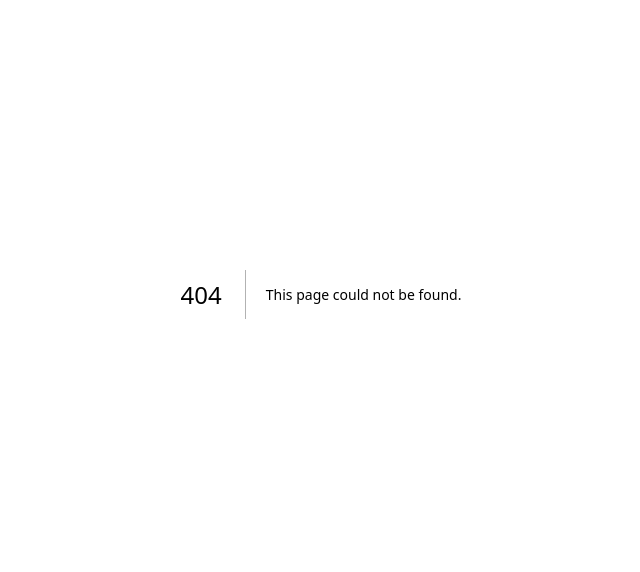
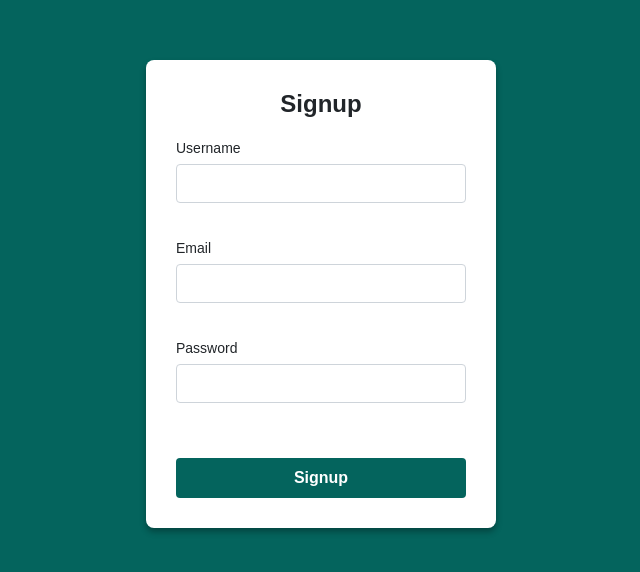
Before and after one commit to Takehit0Matsuda/finalproject2, a Next.js app in the folder finalproject/: page /signup in a window 1280 px wide. Before the commit this address had no page. Shown: the part 106-678 px from the top of the page, without its empty margins (319-959 px from the left). Built offline with nearby package versions, Linux system fonts and the light colour scheme.

Commit message:
add feature login and signup

```diff
--- a/finalproject/package.json
+++ b/finalproject/package.json
@@ -9,6 +9,8 @@
     "lint": "next lint"
   },
   "dependencies": {
+    "@hookform/resolvers": "^3.1.1",
+    "@next-auth/mongodb-adapter": "^1.1.3",
     "@types/node": "20.3.1",
     "@types/react": "18.2.12",
     "@types/react-dom": "18.2.5",
@@ -19,8 +21,10 @@
     "next-auth": "^4.22.1",
     "react": "18.2.0",
     "react-dom": "18.2.0",
+    "react-hook-form": "^7.44.3",
     "react-icons": "^4.9.0",
-    "typescript": "5.1.3"
+    "typescript": "5.1.3",
+    "zod": "^3.21.4"
   },
   "devDependencies": {
     "autoprefixer": "^10.4.14",
--- a/finalproject/pages/_app.tsx
+++ b/finalproject/pages/_app.tsx
@@ -10,7 +10,7 @@ export default function App({ Component, pageProps }: AppProps) {
         <link href="https://cdn.jsdelivr.net/npm/bootstrap@5.0.2/dist/css/bootstrap.min.css" rel="stylesheet" integrity="sha384-EVSTQN3/azprG1Anm3QDgpJLIm9Nao0Yz1ztcQTwFspd3yD65VohhpuuCOmLASjC" crossOrigin="anonymous"/>
         <script src="https://cdn.jsdelivr.net/npm/bootstrap@5.0.2/dist/js/bootstrap.bundle.min.js" integrity="sha384-MrcW6ZMFYlzcLA8Nl+NtUVF0sA7MsXsP1UyJoMp4YLEuNSfAP+JcXn/tWtIaxVXM" crossOrigin="anonymous"></script>
 
-      <Component {...pageProps} />
+        <Component {...pageProps} />
     </div>
 
 
--- a/finalproject/pages/api/auth/[...nextauth].js
+++ b/finalproject/pages/api/auth/[...nextauth].js
@@ -27,6 +27,14 @@ export default NextAuth({
     pages: {
         signIn: '/login'
     },
+    callbacks: {
+        session: async ({token, session: session}) => {
+            if (session?.user && token?.sub) {
+                session.user.id = token.sub;
+            }
+            return session
+        }
+    },
 
     database: process.env.DATABASE_URL,
 })
--- /dev/null
+++ b/finalproject/pages/form.module.css
@@ -0,0 +1,98 @@
+.out-body {
+  font-family: "Arial", sans-serif;
+  background-color: #04645d !important;
+  display: flex;
+  justify-content: center;
+  align-items: center;
+  height: 100vh;
+  margin: 0;
+}
+
+.login-form-container {
+  background-color: white;
+  padding: 30px;
+  border-radius: 8px;
+  box-shadow: 0 4px 6px rgba(0, 0, 0, 0.3);
+  width: 350px;
+  max-width: 400px;
+  max-height: 420px
+}
+
+.signup-form-container {
+  background-color: white;
+  padding: 30px;
+  border-radius: 8px;
+  box-shadow: 0 4px 6px rgba(0, 0, 0, 0.3);
+  width: 350px;
+  max-width: 400px;
+}
+
+.title {
+  margin: 0 0 20px;
+  font-size: 24px;
+  font-weight: bold;
+  text-align: center;
+}
+
+.form-label {
+  display: block;
+  font-size: 14px;
+  margin-bottom: 5px;
+}
+
+.form-input {
+  width: 100%;
+  padding: 8px;
+  font-size: 14px;
+  border: 1px solid #ced4da;
+  border-radius: 4px;
+  margin-bottom: 10px;
+  box-sizing: border-box;
+}
+
+.err-message {
+  color: #e3342f;
+  height: 25px;
+  width: 100%;
+  font-size: 12px;
+  margin: 0;
+}
+
+
+.form-button {
+  width: 100%;
+  padding: 8px;
+  font-size: 16px;
+  font-weight: bold;
+  background-color: #04645d;
+  color: white;
+  border: none;
+  border-radius: 4px;
+  cursor: pointer;
+  transition: background-color 0.3s;
+  margin-top: 20px !important;
+}
+
+.form-button:hover {
+  background-color: #bd6f27;
+}
+
+.divider {
+  height: 1px;
+  background-color: #ccc;
+  margin: 10px 0;
+}
+
+.signup-link {
+  font-size: 16px;
+  margin-top: 10px;
+  text-align: center;
+}
+
+.signup-link-text {
+  font-size: 16px;
+  margin-top: 10px;
+  color: #04645d;
+  text-decoration: underline;
+  cursor: pointer;
+}
--- a/finalproject/pages/login.js
+++ b/finalproject/pages/login.js
@@ -1,14 +1,23 @@
-import {getProviders, getSession, signIn} from "next-auth/react"
+import {getProviders, getSession, useSession} from "next-auth/react"
 import BtnLogin from "../components/BtnLogin";
+import { useRouter } from "next/router";
+import styles from './form.module.css';
+
+
 
 const Login = ({providers, session}) => {
     console.log(providers,session)
     if (session) return null;
+
+    const router = useRouter();
+
+    const handleEmailButtonClick = () => {
+        router.push("/login_with_email");
+    };
+
     return (
-        <div className = "d-flex justify-content-center align-items-center"
-        style={{ minHeight: '100vh'}}>
-            <div style={{maxwidth: '450px', width: '450px'}}
-            className="border border-1 max-auto p-4 shadow">
+        <div className = {styles['out-body']}>
+            <div className={styles['signup-form-container']}>
                 <h2 className="text-center fw-bolder text-uppercase"
                 style={{ color: '#555', letterSpacing: '1px'}}>
                     Take-App
@@ -24,6 +33,18 @@ const Login = ({providers, session}) => {
                     provider={providers.facebook}
                     bgColor='#056be1'
                 />
+                <button
+                    className="btn w-100 my-2 py-3"
+                    style={{ fontSize: "23px", background: "#343541", color: "#fff" }}
+                    onClick={handleEmailButtonClick}
+                    >
+                    Continue with Email
+                </button>
+                <div className={styles['divider']}></div>
+                <p className={styles['signup-link']}>
+                    Don't have an account?<br />
+                    <a className={styles['signup-link-text']} href="/signup">   Sign Up</a>
+                </p>
             </div>
         </div>
     )
--- /dev/null
+++ b/finalproject/pages/login_with_email.tsx
@@ -0,0 +1,68 @@
+import { useEffect } from 'react';
+import { useForm } from 'react-hook-form';
+import { validationSchema } from './utils/login_validationSchema';
+import { zodResolver } from '@hookform/resolvers/zod';
+import styles from './form.module.css';
+import Link from 'next/link';
+
+
+interface LoginForm {
+  email: string;
+  password: string;
+}
+
+const LoginForm = () => {
+  const {
+    register,
+    handleSubmit,
+    formState: { errors },
+  } = useForm<LoginForm>({
+    mode: 'onChange',
+    resolver: zodResolver(validationSchema),
+  });
+
+  const onSubmit = (data: LoginForm) => {
+    console.log(data);
+    alert(data.email + "\n" + data.password);
+  };
+
+  return (
+    <div className={styles['out-body']}>
+      <div className={styles['login-form-container']}>
+        <h1 className={styles['title']}>Login</h1>
+        <form onSubmit={handleSubmit(onSubmit)}>
+          <label className={styles['form-label']} htmlFor="email">Email</label>
+          <input className={styles['form-input']} id="email" type="email" {...register('email')} />
+          <p className={styles['err-message']}>{errors.email?.message}</p>
+          <label className={styles['form-label']} htmlFor="password">Password</label>
+          <input className={styles['form-input']} id="password" type="password" {...register('password')} />
+          <p className={styles['err-message']}>{errors.password?.message}</p>
+          <button className={styles['form-button']} type="submit">Login</button>
+          <div className={styles['divider']}></div>
+          <p className={styles['signup-link']}>
+            Don't have an account?<br />
+            <a className={styles['signup-link-text']} href="/signup">   Sign Up</a>
+          </p>
+        </form>
+      </div>
+    </div>
+  );
+};
+
+const Login = () => {
+  useEffect(() => {
+    const rootsElement = document.getElementById('roots');
+    if (rootsElement) {
+      rootsElement.innerHTML = '';
+      rootsElement.appendChild(document.createElement('div'));
+    }
+  }, []);
+
+  return (
+    <div>
+      <LoginForm />
+    </div>
+  );
+};
+
+export default Login;
--- /dev/null
+++ b/finalproject/pages/signup.tsx
@@ -0,0 +1,66 @@
+import { useEffect } from 'react';
+import { useForm } from 'react-hook-form';
+import { validationSchema } from './utils/validationSchema';
+import { zodResolver } from '@hookform/resolvers/zod';
+import styles from './form.module.css';
+
+
+interface SignupForm {
+    name: string;
+    email: string;
+    password: string;
+}
+
+const SignupForm = () => {
+const {
+    register,
+    handleSubmit,
+    formState: { errors },
+} = useForm<SignupForm>({
+    mode: 'onChange',
+    resolver: zodResolver(validationSchema),
+});
+
+const onSubmit = (data: SignupForm) => {
+    console.log(data);
+    alert(data.email + "\n" + data.password);
+};
+
+return (
+    <div className={styles['out-body']}>
+    <div className={styles['signup-form-container']}>
+        <h1 className={styles['title']}>Signup</h1>
+        <form onSubmit={handleSubmit(onSubmit)}>
+        <label className={styles['form-label']} htmlFor="username">Username</label>
+        <input className={styles['form-input']} id="name" type="text" {...register('name')} />
+        <p className={styles['err-message']}>{errors.name?.message}</p>
+        <label className={styles['form-label']} htmlFor="email">Email</label>
+        <input className={styles['form-input']} id="email" type="email" {...register('email')} />
+        <p className={styles['err-message']}>{errors.email?.message}</p>
+        <label className={styles['form-label']} htmlFor="password">Password</label>
+        <input className={styles['form-input']} id="password" type="password" {...register('password')} />
+        <p className={styles['err-message']}>{errors.password?.message}</p>
+        <button className={styles['form-button']} type="submit">Signup</button>
+        </form>
+    </div>
+    </div>
+);
+};
+
+const SignUp = () => {
+useEffect(() => {
+    const rootsElement = document.getElementById('roots');
+    if (rootsElement) {
+    rootsElement.innerHTML = '';
+    rootsElement.appendChild(document.createElement('div'));
+    }
+}, []);
+
+return (
+    <div>
+    <SignupForm />
+    </div>
+);
+};
+
+export default SignUp;
--- /dev/null
+++ b/finalproject/pages/utils/login_validationSchema.ts
@@ -0,0 +1,13 @@
+import {z} from "zod"
+
+export const validationSchema = z.object({
+    email: z
+        .string()
+        .nonempty("Email is required.")
+        .email("Enter correct email"),
+    password: z
+        .string()
+        .nonempty("Password is required.")
+        .min(6, "Password must be of length 6-20.")
+        .max(20, "Password must be of length 6-20.")
+})
--- /dev/null
+++ b/finalproject/pages/utils/validationSchema.ts
@@ -0,0 +1,17 @@
+import {z} from "zod"
+
+export const validationSchema = z.object({
+    name: z
+        .string()
+        .nonempty("Username is required.")
+        .min(4, "Username must be of length at least 4."),
+    email: z
+        .string()
+        .nonempty("Email is required.")
+        .email("Enter correct email"),
+    password: z
+        .string()
+        .nonempty("Password is required.")
+        .min(6, "Password must be of length 6-20.")
+        .max(20, "Password must be of length 6-20.")
+})
--- a/finalproject/tsconfig.json
+++ b/finalproject/tsconfig.json
@@ -16,7 +16,8 @@
     "incremental": true,
     "paths": {
       "@/*": ["./*"]
-    }
+    },
+    "allowImportingTsExtensions": true
   },
   "include": ["next-env.d.ts", "**/*.ts", "**/*.tsx"],
   "exclude": ["node_modules"]
```
Also changed, not shown: finalproject/lib/mongodb.ts (added, +30 -0 lines), 1 other file (tests, documents, lock files or other folders).
